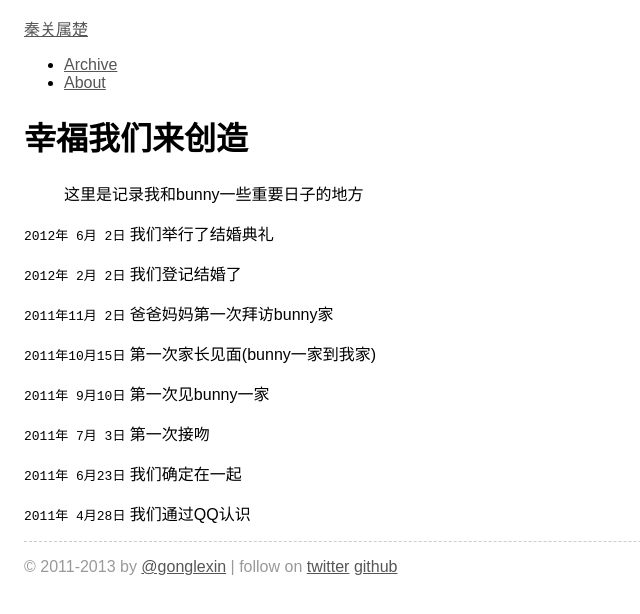
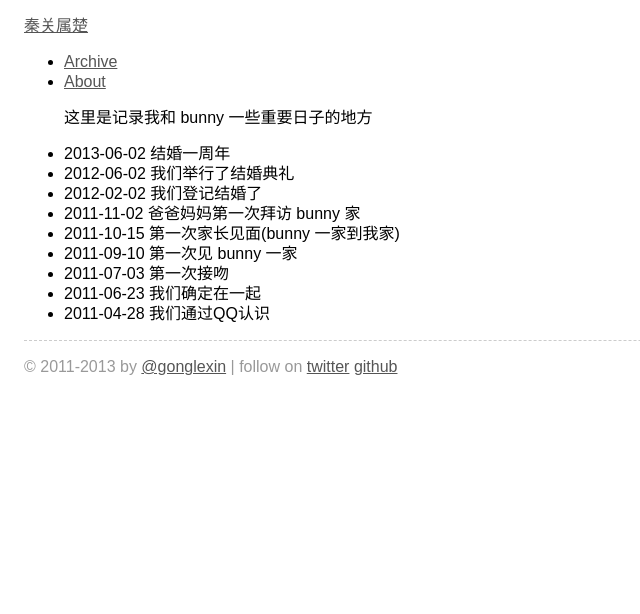
Before and after one commit to gonglexin/gonglexin.github.io, a Jekyll site: the page built from bunny.md, in a window 1280 px wide. Shown: the top 614 px of the page, without its empty margins (0-640 px from the left). Built offline with Jekyll 4.4.1, drawn with Linux system fonts in a browser that asks for light colours; some web fonts are replaced; Markdown is read by kramdown in place of the engine named in the settings.

Commit message:
一些样式和图片更新

```diff
--- a/about.html
+++ b/about.html
@@ -3,7 +3,7 @@ layout: default
 title: About
 ---
 <section id="about">
-  <img src="/favicon.ico" style="width: 200px;">
+  <img src="/assets/images/me.png" style="width: 200px;">
   <p>A ruby (rails, sinatra, etc) developer.</p>
   <ul>
     <li><a href="https://twitter.com/gonglexin">Twitter</a></li>
--- a/assets/css/style.css
+++ b/assets/css/style.css
@@ -1,6 +1,7 @@
 /* Base */
 body {
   font-family: 'Galdeano', sans-serif;
+  line-height: 20px;
 }
 
 a {
--- a/bunny.md
+++ b/bunny.md
@@ -2,21 +2,14 @@
 layout: default
 ---
 
-# 幸福我们来创造
-> 这里是记录我和bunny一些重要日子的地方
+> 这里是记录我和 bunny 一些重要日子的地方
 
-`2012年 6月 2日`    我们举行了结婚典礼
-
-`2012年 2月 2日`    我们登记结婚了
-
-`2011年11月 2日`    爸爸妈妈第一次拜访bunny家
-
-`2011年10月15日`    第一次家长见面(bunny一家到我家)
-
-`2011年 9月10日`    第一次见bunny一家
-
-`2011年 7月 3日`    第一次接吻
-
-`2011年 6月23日`    我们确定在一起
-
-`2011年 4月28日`    我们通过QQ认识
+* 2013-06-02    结婚一周年
+* 2012-06-02    我们举行了结婚典礼
+* 2012-02-02    我们登记结婚了
+* 2011-11-02    爸爸妈妈第一次拜访 bunny 家
+* 2011-10-15    第一次家长见面(bunny 一家到我家)
+* 2011-09-10    第一次见 bunny 一家
+* 2011-07-03    第一次接吻
+* 2011-06-23    我们确定在一起
+* 2011-04-28    我们通过QQ认识
```
Also changed, not shown: assets/images/me.png (added), favicon.ico.
